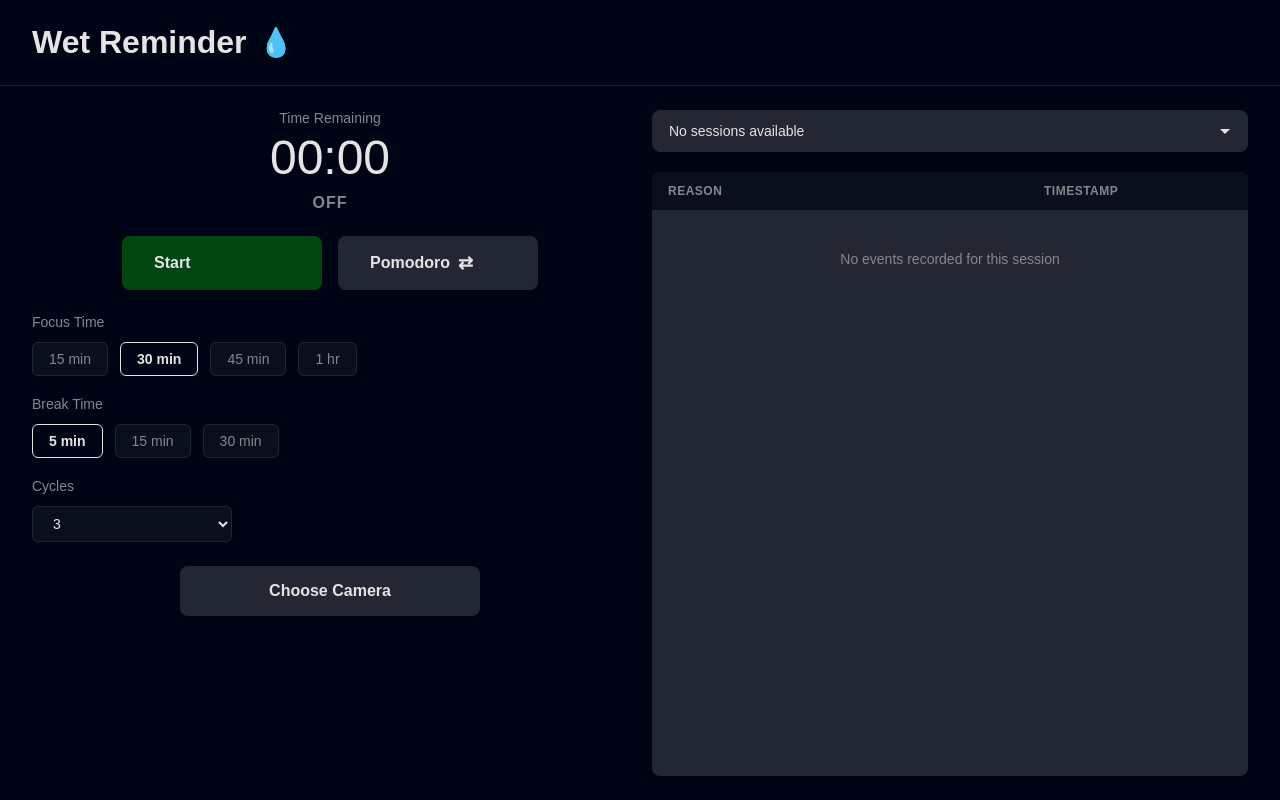
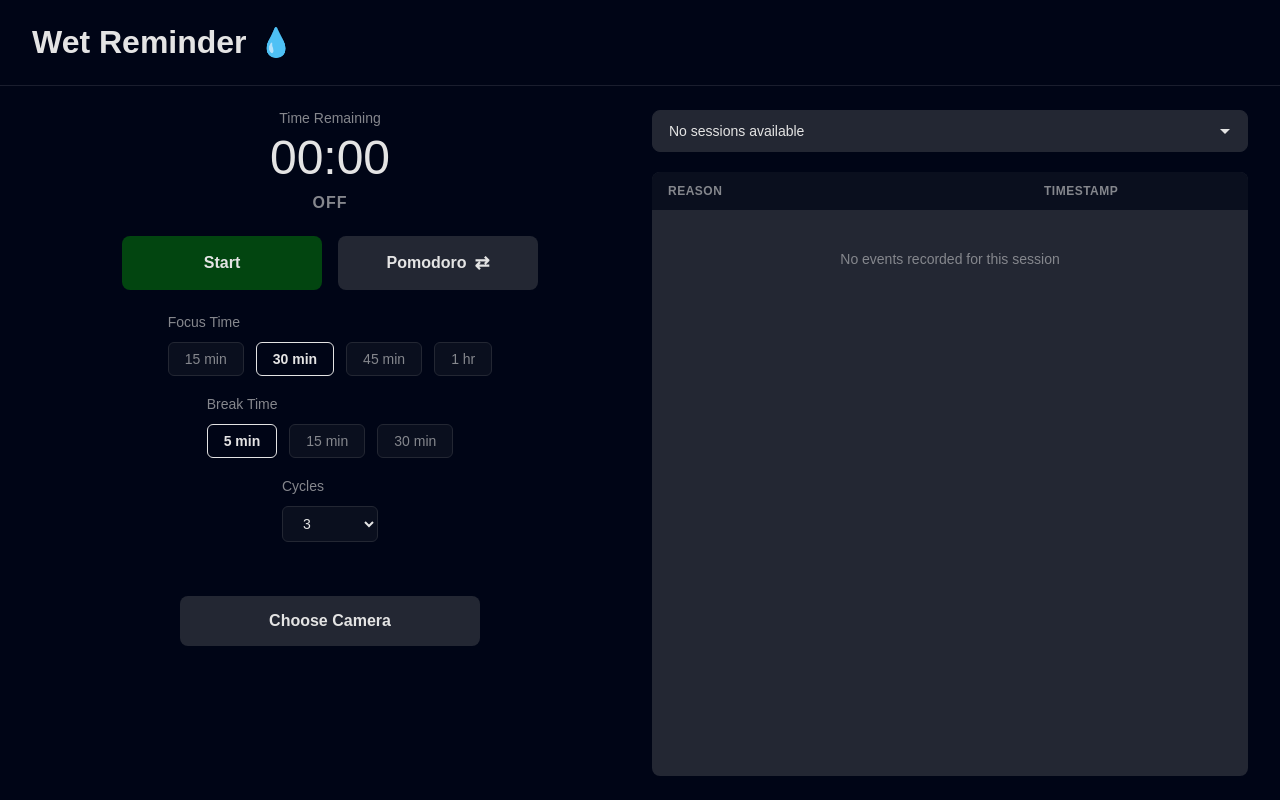
Before and after one commit to bmpark16/nwHacks2026, a React (Vite) app in the folder app/ui/: page / in a window 1280 px wide. Built offline with nearby package versions, Linux system fonts and the light colour scheme; a web font is replaced by a local one.

Commit message:
ui/notification fixes

```diff
--- a/app/ui/src/App.jsx
+++ b/app/ui/src/App.jsx
@@ -237,9 +237,7 @@ function App() {
     }
 
     // Show notification
-    const durationText = mode === 'singleSession'
-      ? `${Math.floor(sessionDuration / 3600)} hours`
-      : `${Math.floor(sessionDuration / 60)} min`;
+    const durationText = `${Math.floor(sessionDuration / 60)} min`;
     await showNotification('Wet Reminder', `Focus session started - ${durationText}`);
   };
 
--- a/app/ui/src/components/Timer.css
+++ b/app/ui/src/components/Timer.css
@@ -58,6 +58,7 @@
 
 .start-button {
   background: var(--color-green);
+  justify-content: center;
   flex: 1;
   max-width: 200px;
 }
@@ -70,6 +71,7 @@
 
 .mode-button {
   background: var(--color-light-gray);
+  justify-content: center;
   flex: 1;
   max-width: 200px;
 }
@@ -85,6 +87,7 @@
 
 .stop-button {
   background: #441623;
+  justify-content: center;
   width: 100%;
   max-width: 300px;
 }
@@ -110,8 +113,10 @@
 
 .timer-presets {
   display: flex;
+  align-items: center;
   flex-direction: column;
   gap: 20px;
+  margin-bottom: 30px;
 }
 
 .preset-group {
```
